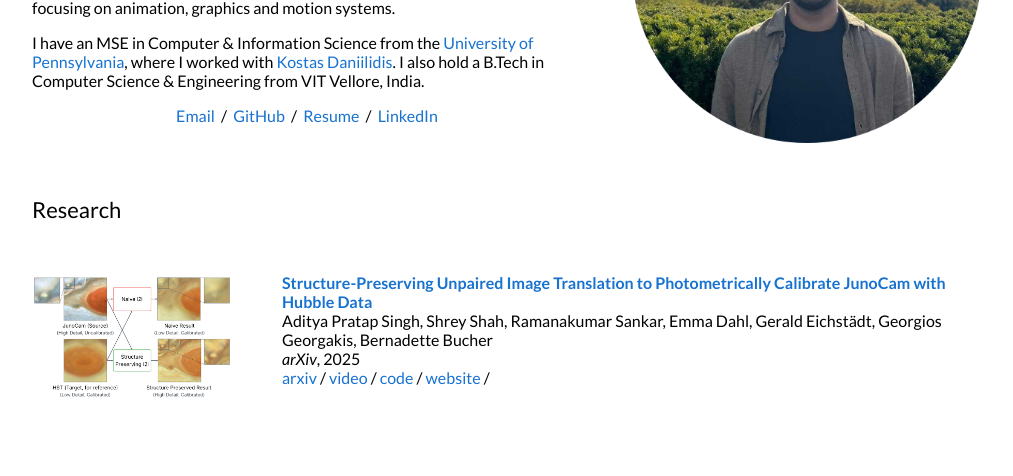
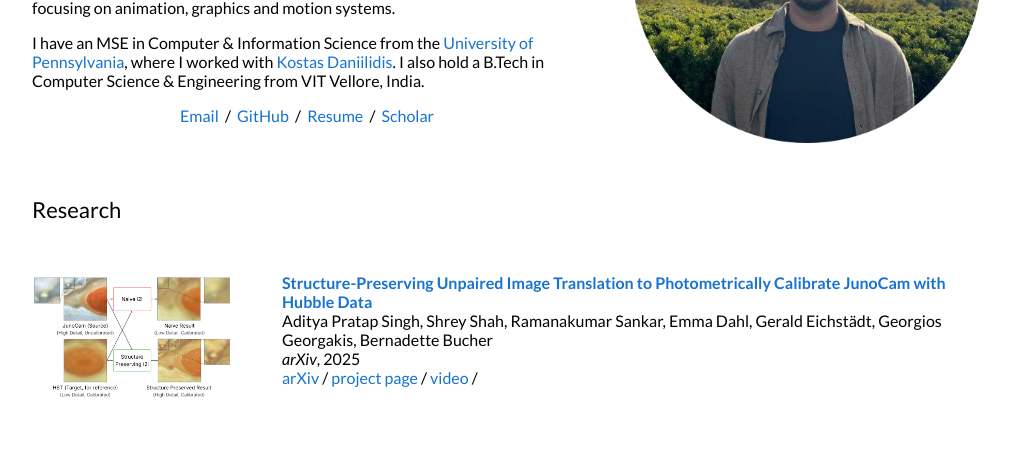
Before and after one commit to singhularAdi/singhularadi.github.io, a Jekyll site: the page built from _posts/2025-11-27-junocam-calibration.md, in a window 1280 px wide. Shown: the part 240-716 px from the top of the page, without its empty margins (133-1146 px from the left). Built offline with Jekyll 4.4.1, drawn with Linux system fonts in a browser that asks for light colours.

Commit message:
link scholar, add tag manager

```diff
--- a/_layouts/default.html
+++ b/_layouts/default.html
@@ -25,6 +25,10 @@
 </head>
 
 <body>
+  <!-- Google Tag Manager (noscript) -->
+<noscript><iframe src="https://www.googletagmanager.com/ns.html?id=GTM-PFVQH7N2"
+height="0" width="0" style="display:none;visibility:hidden"></iframe></noscript>
+<!-- End Google Tag Manager (noscript) -->
   <table style="width:100%;max-width:1000px;border:0px;border-spacing:0px;border-collapse:separate;margin-right:auto;margin-left:auto;">
     <tr style="padding:0px">
       <td style="padding:0px">
@@ -45,8 +49,7 @@
                 <a target="_blank" href="https://mailhide.io/e/ikUqNic9"> Email</a> &nbsp;/&nbsp;
                 <a href="https://github.com/singhularadi">GitHub</a> &nbsp;/&nbsp;
                 <a target="_blank" href="https://drive.google.com/file/d/1UFtgOc9EgytEHcySnxZ10cCcfXBhos7C/view?usp=sharing"> Resume</a> &nbsp;/&nbsp;
-<!--                 <a href="https://scholar.google.com/citations?user=GCYG4GoAAAAJ">Google Scholar</a> &nbsp;/&nbsp; -->
-                <a href="https://www.linkedin.com/in/adityaprsingh/"> LinkedIn </a>
+                <a href="https://scholar.google.com/citations?user=rgecEYoAAAAJ&hl=en&authuser=1">Scholar</a>
               </p>
             </td>
             <td style="padding:2.5%;width:40%;max-width:40%">
@@ -85,7 +88,10 @@
               <em>{{post.venue}}</em>, {{ post.date | date: "%Y" }}
               <br>
               {% if post.arxiv %}
-              <a href="{{post.arxiv}}">arxiv</a> /
+              <a href="{{post.arxiv}}">arXiv</a> /
+              {% endif %}
+              {% if post.website %}
+              <a href="{{post.website}}">project page</a> /
               {% endif %}
               {% if post.video %}
               <a href="{{post.video}}">video</a> /
@@ -98,9 +104,6 @@
               {% endif %}
               {% if post.slides %}
               <a href="{{post.slides}}">slides</a> /
-              {% endif %}
-              {% if post.website %}
-              <a href="{{post.website}}">website</a> /
               {% endif %}
               {% if post.youtube %}
               <a href="{{post.youtube}}">youtube</a> /
--- a/_posts/2025-11-27-junocam-calibration.md
+++ b/_posts/2025-11-27-junocam-calibration.md
@@ -5,7 +5,7 @@ date: 2025-11-01
 authors: "Aditya Pratap Singh, Shrey Shah, Ramanakumar Sankar, Emma Dahl, Gerald Eichstädt, Georgios Georgakis, Bernadette Bucher"
 venue: "arXiv"
 arxiv: "https://arxiv.org/abs/2511.22668v1"
-code: ""
+code:
 video: "https://youtu.be/ZPtnz2bvTvE"
 website: "https://m-and-m-lab.github.io/junocam-calibration/"
 image: /images/junocam_teaser.png
```
Also changed, not shown: other parts of _layouts/default.html (+7 -7 lines).
